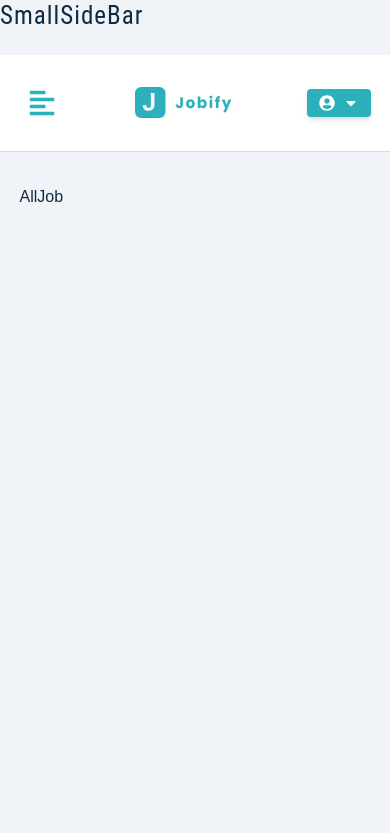
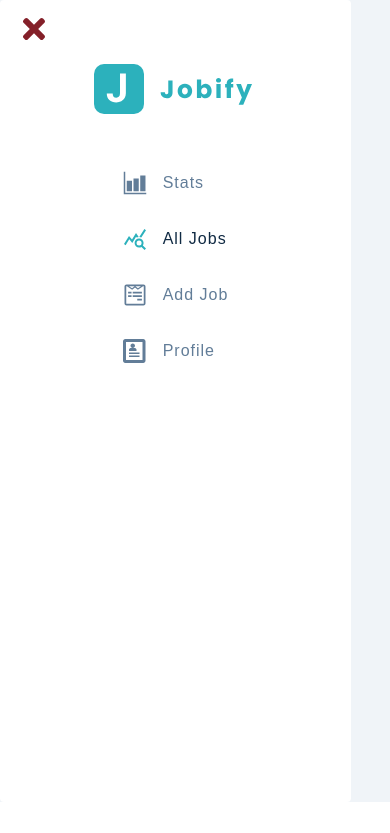
Before and after one commit to BipinSilwal/LearningMern, a React (Create React App) app in the folder client/: page /all-job in a window 390 px wide. Shown: the top 833 px of the page. Built offline with nearby package versions, Linux system fonts and the light colour scheme; sample sign-in values are in the browser's storage.

Commit message:
sidebar-responsive

```diff
--- a/client/src/components/BigSideBar.js
+++ b/client/src/components/BigSideBar.js
@@ -1,11 +1,35 @@
 import React from 'react'
 import  Wrapper  from '../assets/wrappers/BigSidebar'
+import { useAppContext } from '../context/appContext'
+import NavLinks from './NavLinks';
+import Logo from './Logo';
 
 const BigSideBar = () => {
+
+const { showSideBar } = useAppContext();
+
   return (
 
     <Wrapper>
-      <h4>BigSideBar</h4>
+      <div className={ showSideBar ? 'sidebar-container':'sidebar-container show-sidebar'}>
+
+        <div className= 'content'>
+            <header>
+              <Logo />
+
+            </header>
+
+            <NavLinks/>
+
+
+          </div>
+
+
+        </div>
+
+
+
+
       </Wrapper>
   )
 }
--- /dev/null
+++ b/client/src/components/NavLinks.js
@@ -0,0 +1,51 @@
+import React from 'react'
+import links from '../utils/links'
+import {NavLink} from 'react-router-dom'
+const NavLinks = ({sideBar}) => {
+  return (
+        <>
+            <div>
+
+                    {links.map(link=>{
+
+                        const {text, path, id, icon} = link;
+
+                        return(
+                                <NavLink
+                                to={path}
+                                key={id}
+                                onClick ={sideBar}
+                                className = {({isActive})=>
+
+                                        isActive ? 'nav-link active': 'nav-link'
+
+                            }>
+
+                            <span className='icon'>{icon}</span>
+                            {text}
+
+</NavLink>
+
+
+
+
+
+
+                        )
+
+
+                    }
+
+
+                        )}
+
+            </div>
+
+
+
+        </>
+
+  )
+}
+
+export default NavLinks
--- a/client/src/components/SmallSideBar.js
+++ b/client/src/components/SmallSideBar.js
@@ -1,10 +1,40 @@
 import React from 'react'
+import { FaTimes } from 'react-icons/fa'
 import  Wrapper from '../assets/wrappers/SmallSidebar'
+import Logo from './Logo';
+import { useAppContext } from '../context/appContext';
+import NavLinks from './NavLinks';
 const SmallSideBar = () => {
+
+  const { showSideBar , sideBar} = useAppContext();
+
   return (
 
        <Wrapper>
-      <h4>SmallSideBar</h4>
+
+          <div className={showSideBar ?   'sidebar-container': 'show-sidebar'}>
+
+              <div className='content'>
+
+                  <button className='close-btn' onClick={sideBar}>
+                        <FaTimes/>
+                  </button>
+                  <header>
+                    <Logo/>
+                  </header>
+                  <div className='nav-links'>
+
+                    <NavLinks  sideBar={sideBar}/>
+
+
+                  </div>
+
+                </div>
+
+
+
+          </div>
+
       </Wrapper>
   )
 }
--- a/client/src/components/index.js
+++ b/client/src/components/index.js
@@ -3,4 +3,5 @@ import SmallSideBar from './SmallSideBar'
 import Navbar from './Navbar'
 
 
+
 export {BigSideBar, SmallSideBar, Navbar};
--- a/client/src/pages/dashboard/AddJob.js
+++ b/client/src/pages/dashboard/AddJob.js
@@ -3,8 +3,8 @@ import React from 'react'
 const AddJob = () => {
   return (<>
 
-  <div>Add-job</div>
-  <h1>your job</h1>
+
+  <h1>Add job</h1>
 
   </>
   )
--- a/client/src/pages/dashboard/AllJob.js
+++ b/client/src/pages/dashboard/AllJob.js
@@ -2,7 +2,7 @@ import React from 'react'
 
 const AllJob = () => {
   return (
-    <div>AllJob</div>
+    <h1>AllJob</h1>
   )
 }
 
--- a/client/src/pages/dashboard/Dashboard.js
+++ b/client/src/pages/dashboard/Dashboard.js
@@ -2,7 +2,7 @@ import React from "react";
 import { Outlet } from "react-router-dom";
 import Wrapper from "../../assets/wrappers/SharedLayout";
 import { Navbar, BigSideBar, SmallSideBar } from "../../components/index";
-import { useAppContext } from "../../context/appContext";
+
 
 const Dashboard = () => {
 
--- a/client/src/pages/dashboard/Profile.js
+++ b/client/src/pages/dashboard/Profile.js
@@ -2,7 +2,7 @@ import React from 'react'
 
 const Profile = () => {
   return (
-    <div>Profile</div>
+    <h1>Profile</h1>
   )
 }
 
--- /dev/null
+++ b/client/src/utils/links.js
@@ -0,0 +1,40 @@
+import { IoBarChartSharp} from 'react-icons/io5'
+import { MdQueryStats} from 'react-icons/md'
+import { FaWpforms} from 'react-icons/fa'
+import { ImProfile} from 'react-icons/im'
+
+
+const links = [
+
+            {
+                id:1,
+                text:'stats',
+                path:'/',
+                icon:<IoBarChartSharp/>
+            },
+            {
+                id:2,
+                text:'all jobs',
+                path:'all-job',
+                icon:<MdQueryStats/>
+            },
+            {
+                id:3,
+                text:'add job',
+                path:'add-job',
+                icon:<FaWpforms/>
+            },
+            {
+                id:4,
+                text:'profile',
+                path:'profile',
+                icon:<ImProfile/>
+            },
+
+
+
+
+
+]
+
+export default links
```
